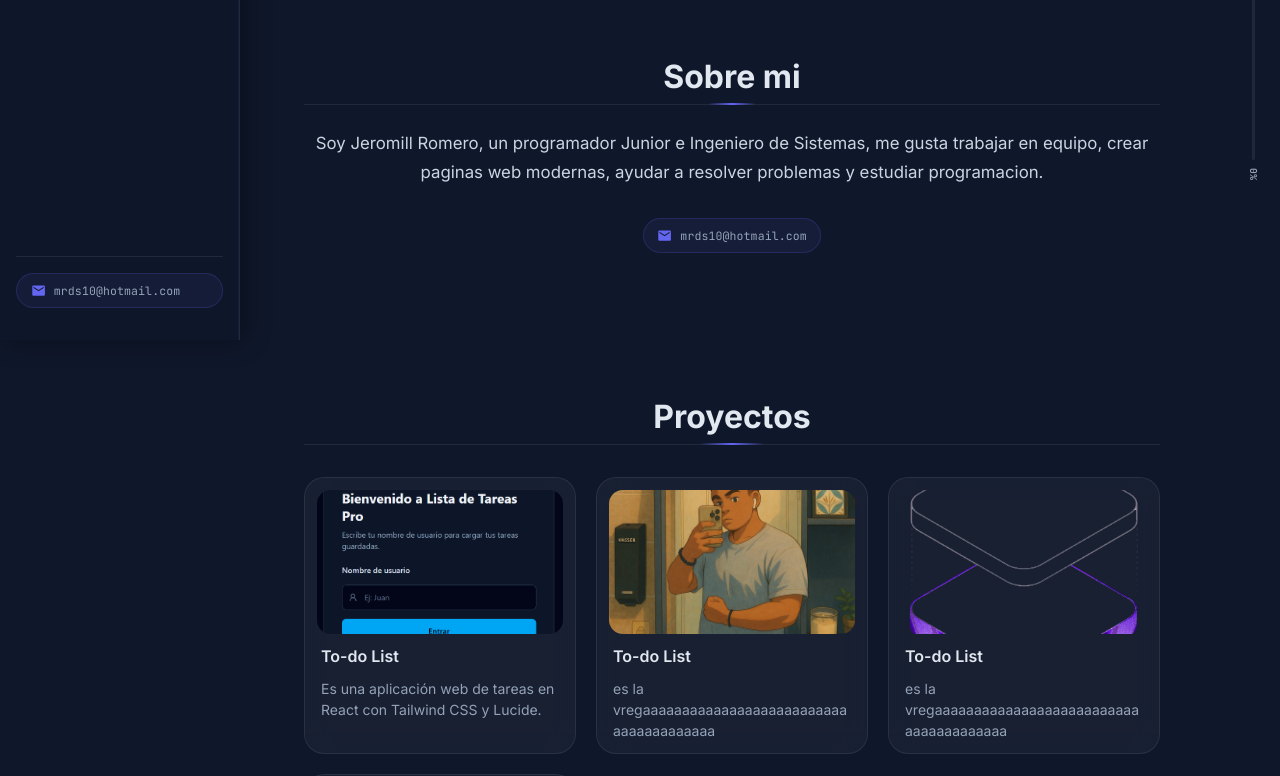
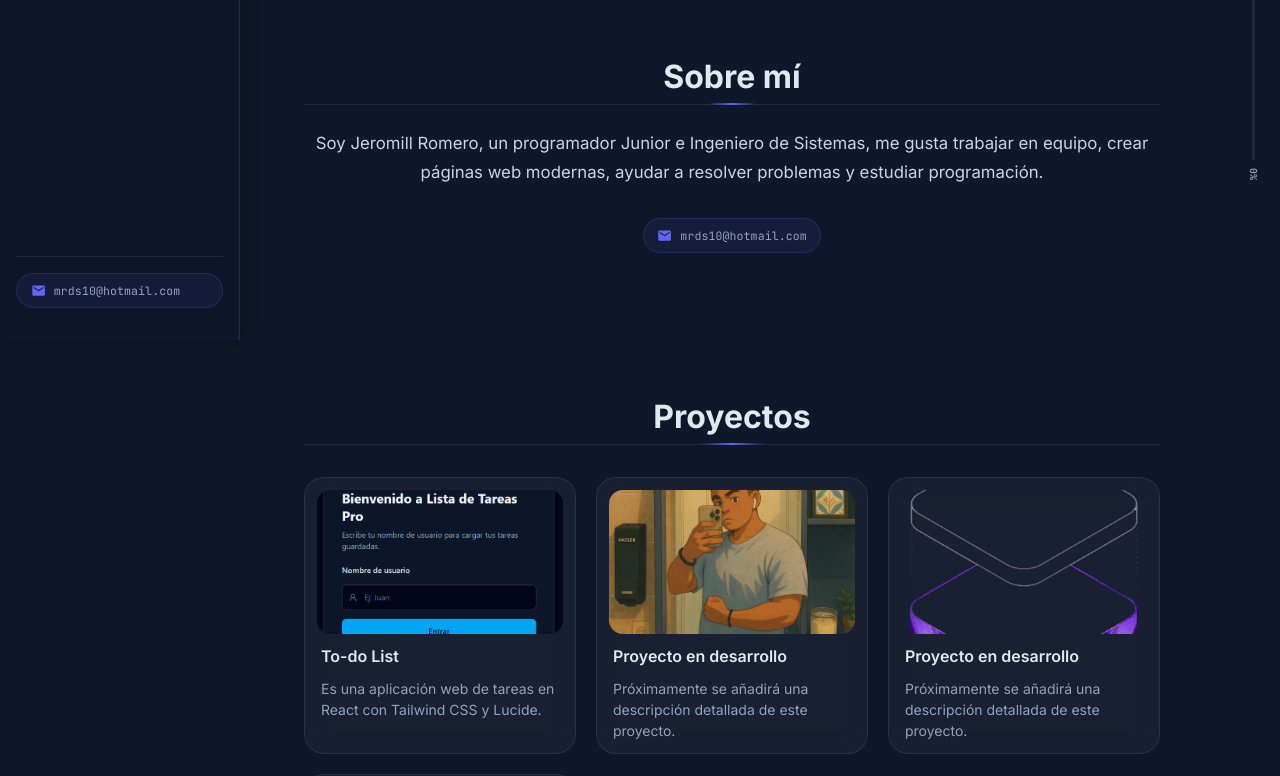
Before and after one commit to jeromill25-sudo/Portafolio, a React (Vite) app: page / in a window 1280 px wide. Shown: the part 460-1236 px from the top of the page. Built offline with nearby package versions, Linux system fonts and the light colour scheme.

Commit message:
correcion de ortografia

```diff
--- a/src/componentes/Home/Home.jsx
+++ b/src/componentes/Home/Home.jsx
@@ -66,9 +66,9 @@ const Home = () => {
 
             {/* ── SECCIÓN ABOUT — id requerido por el NavBar para el scroll ── */}
             <div className='about' id='about'>
-                <h2>Sobre mi</h2>
+                <h2>Sobre mí</h2>
                 <p>
-                    Soy Jeromill Romero, un programador Junior e Ingeniero de Sistemas, me gusta trabajar en equipo, crear paginas web modernas, ayudar a resolver problemas y estudiar programacion.
+                    Soy Jeromill Romero, un programador Junior e Ingeniero de Sistemas, me gusta trabajar en equipo, crear páginas web modernas, ayudar a resolver problemas y estudiar programación.
                 </p>
                 {/* Correo de contacto visible solo en mobile */}
                 <div className="about-contact">
--- a/src/componentes/ProjectCard/ProjectCard.jsx
+++ b/src/componentes/ProjectCard/ProjectCard.jsx
@@ -9,11 +9,11 @@ import './project-card.css';
  * Si no se pasa `link`, la tarjeta se renderiza sin enlace.
  *
  * @param {string} img         - Ruta de la imagen del proyecto
- * @param {string} tittle      - Título del proyecto (nota: prop heredada con typo)
+ * @param {string} title       - Título del proyecto
  * @param {string} description - Descripción breve
  * @param {string} [link]      - URL del proyecto (demo, repositorio, etc.)
  */
-const ProjectCard = ({ img, tittle, description, link }) => {
+const ProjectCard = ({ img, title, description, link }) => {
 
   /**
    * Contenido visual interno de la tarjeta.
@@ -21,11 +21,11 @@ const ProjectCard = ({ img, tittle, description, link }) => {
    * evitando duplicar JSX en los dos casos (con link / sin link).
    */
   const inner = (
-    <div className="proyects">
+    <div className="projects">
       {/* Imagen de portada del proyecto */}
-      <img src={img} alt={`Captura del proyecto ${tittle}`} />
+      <img src={img} alt={`Captura del proyecto ${title}`} />
       {/* Título */}
-      <h2>{tittle}</h2>
+      <h2>{title}</h2>
       {/* Descripción breve */}
       <p>{description}</p>
     </div>
@@ -34,13 +34,13 @@ const ProjectCard = ({ img, tittle, description, link }) => {
   // ── Con enlace: envuelve `inner` en un <a> accesible ──
   if (link) {
     return (
-      <div className="proyect-card-container">
+      <div className="project-card-container">
         <a
-          className="proyect-card-link"
+          className="project-card-link"
           href={link}
           target="_blank"                  // Abre en nueva pestaña
           rel="noopener noreferrer"        // Seguridad: evita acceso al window.opener
-          title={`Abrir proyecto: ${tittle}`}
+          title={`Abrir proyecto: ${title}`}
         >
           {inner}
         </a>
@@ -49,7 +49,7 @@ const ProjectCard = ({ img, tittle, description, link }) => {
   }
 
   // ── Sin enlace: renderiza solo la tarjeta visual ──
-  return <div className="proyect-card-container">{inner}</div>;
+  return <div className="project-card-container">{inner}</div>;
 };
 
 export default ProjectCard;
--- a/src/componentes/ProjectCard/project-card.css
+++ b/src/componentes/ProjectCard/project-card.css
@@ -1,11 +1,11 @@
 /* ─── Tarjeta de Proyecto ─────────────────────────────────────────── */
-.proyect-card-container {
+.project-card-container {
   width: 100%;
   height: 100%;
 }
 
 /* Enlace envolvente para que toda la tarjeta sea clickable */
-.proyect-card-link {
+.project-card-link {
   display: block;
   text-decoration: none;
   color: inherit;
@@ -14,12 +14,12 @@
   height: 100%;
 }
 
-.proyect-card-link:focus-visible .proyects {
+.project-card-link:focus-visible .projects {
   box-shadow: 0 0 0 3px var(--border-focus);
 }
 
 /* ─── Cuerpo Interno de la Tarjeta ───────────────────────────────── */
-.proyect-card-container .proyects {
+.project-card-container .projects {
   display: flex;
   flex-direction: column;
   gap: 0.75rem;
@@ -43,8 +43,8 @@
 }
 
 /* ─── Efecto Hover (Elevación y Brillo) ───────────────────────────── */
-.proyect-card-link:hover .proyects,
-.proyect-card-container .proyects:hover {
+.project-card-link:hover .projects,
+.project-card-container .projects:hover {
   transform: translateY(-0.35rem);
   box-shadow: var(--shadow-accent);
   background: rgba(15, 23, 42, 0.85); /* Fondo un poco más oscuro al destacar */
@@ -52,7 +52,7 @@
 }
 
 /* ─── Miniatura del Proyecto ──────────────────────────────────────── */
-.proyects img {
+.projects img {
   width: 100%;
   height: 9rem;
   object-fit: cover;
@@ -61,12 +61,12 @@
 }
 
 /* Micro-zoom de la imagen al hacer hover en la tarjeta */
-.proyect-card-link:hover .proyects img {
+.project-card-link:hover .projects img {
   transform: scale(1.02);
 }
 
 /* ─── Título del Proyecto ─────────────────────────────────────────── */
-.proyects h2 {
+.projects h2 {
   font-family: var(--font-sans);
   font-size: 1rem;
   font-weight: 600;
@@ -75,7 +75,7 @@
 }
 
 /* ─── Descripción (Texto con manejo de desbordamiento) ─────────────── */
-.proyects p {
+.projects p {
   font-family: var(--font-sans);
   font-size: 0.875rem;
   color: var(--text-muted);
--- a/src/componentes/Projects/Projects.jsx
+++ b/src/componentes/Projects/Projects.jsx
@@ -12,26 +12,26 @@ import ProjectCard from '../ProjectCard/ProjectCard';
 const projects = [
   {
     img: '/todolist.png',
-    tittle: 'To-do List',
-    description: 'Es una aplicación web de tareas en React con Tailwind CSS y Lucide. ',
+    title: 'To-do List',
+    description: 'Es una aplicación web de tareas en React con Tailwind CSS y Lucide.',
     link: 'https://to-do-list-6cvuujznz-jeromill25-6313s-projects.vercel.app/',
   },
   {
     img: '/profile.jpeg',
-    tittle: 'To-do List',
-    description: 'es la vregaaaaaaaaaaaaaaaaaaaaaaaaaaaaaaaaaaaaaaa',
+    title: 'Proyecto en desarrollo',
+    description: 'Próximamente se añadirá una descripción detallada de este proyecto.',
     link: 'https://github.com',
   },
   {
     img: '/hero.png',
-    tittle: 'To-do List',
-    description: 'es la vregaaaaaaaaaaaaaaaaaaaaaaaaaaaaaaaaaaaaaaa',
+    title: 'Proyecto en desarrollo',
+    description: 'Próximamente se añadirá una descripción detallada de este proyecto.',
     link: 'https://react.dev',
   },
   {
     img: '/vite.svg',
-    tittle: 'To-do List',
-    description: 'es la vregaaaaaaaaaaaaaaaaaaaaaaaaaaaaaaaaaaaaaaa',
+    title: 'Proyecto en desarrollo',
+    description: 'Próximamente se añadirá una descripción detallada de este proyecto.',
     link: 'https://vitejs.dev',
   },
 ];
@@ -46,19 +46,19 @@ const projects = [
 const Projects = () => {
   return (
     // id="project" — no cambiar; el NavBar lo usa como ancla de navegación
-    <div className="proyects-container" id="project">
+    <div className="projects-container" id="project">
 
       {/* Título de sección con underline decorativo en CSS */}
       <h2 className="titulo">Proyectos</h2>
 
       {/* Grid de tarjetas — la cantidad de columnas la controla projects.css */}
-      <div className="proyects">
+      <div className="projects">
         {projects.map((project, index) => (
           // key compuesta para evitar colisiones si hay títulos repetidos
           <ProjectCard
-            key={`${project.tittle}-${index}`}
+            key={`${project.title}-${index}`}
             img={project.img}
-            tittle={project.tittle}
+            title={project.title}
             description={project.description}
             link={project.link}
           />
--- a/src/componentes/Projects/projects.css
+++ b/src/componentes/Projects/projects.css
@@ -1,5 +1,5 @@
 /* ─── Contenedor de Proyectos ─────────────────────────────────────── */
-.proyects-container {
+.projects-container {
   max-width: var(--content-max-width);
   margin: 0 auto;
   padding: var(--space-xl) var(--space-xl) var(--space-2xl);
@@ -9,7 +9,7 @@
 }
 
 /* Título de la sección con subrayado decorativo */
-.proyects-container .titulo {
+.projects-container .titulo {
   text-align: center;
   font-family: var(--font-sans);
   font-size: 2rem;
@@ -20,7 +20,7 @@
   position: relative;
 }
 
-.proyects-container .titulo::after {
+.projects-container .titulo::after {
   content: '';
   position: absolute;
   bottom: -1px;
@@ -34,7 +34,7 @@
 
 /* ─── Grid de Proyectos — Mobile First ────────────────────────────── */
 /* Móvil: 1 columna por defecto */
-.proyects-container .proyects {
+.projects-container .projects {
   display: grid;
   grid-template-columns: 1fr;
   gap: 1.25rem;
@@ -42,14 +42,14 @@
 
 /* Tablet ≥ 600px: Cambia a 2 columnas */
 @media (min-width: 600px) {
-  .proyects-container .proyects {
+  .projects-container .projects {
     grid-template-columns: repeat(2, 1fr);
   }
 }
 
 /* Desktop ≥ 1024px: Cambia a 3 columnas para mayor densidad visual */
 @media (min-width: 1024px) {
-  .proyects-container .proyects {
+  .projects-container .projects {
     grid-template-columns: repeat(3, 1fr);
   }
 }
```
